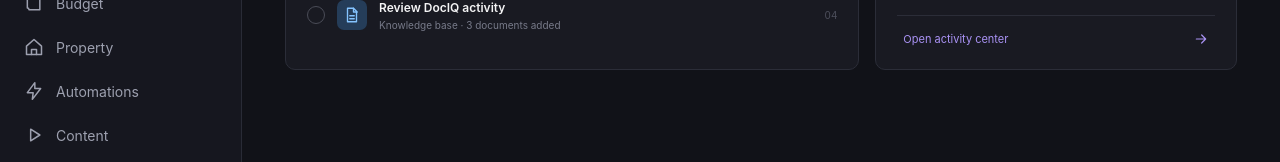
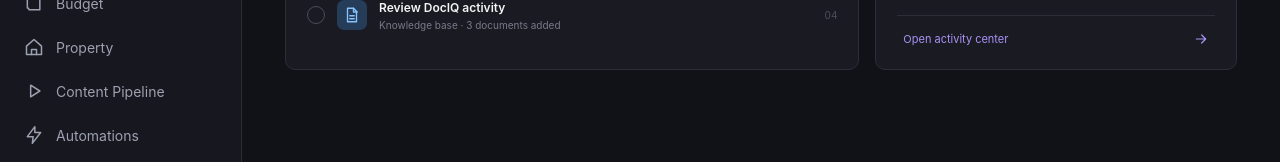
Before and after one commit to fmaslim/LifeOS, a React (Vite) app in the folder frontend/lifeos-web/: page / in a window 1280 px wide. Shown: the part 704-866 px from the top of the page. Built offline with nearby package versions, Linux system fonts and the light colour scheme.

Commit message:
feat: build Content Pipeline workspace

```diff
--- a/frontend/lifeos-web/src/App.tsx
+++ b/frontend/lifeos-web/src/App.tsx
@@ -31,6 +31,7 @@ import { ReadingPage } from './components/ReadingPage'
 import { DocumentsPage } from './components/DocumentsPage'
 import { BudgetPage } from './components/BudgetPage'
 import { PropertyPage } from './components/PropertyPage'
+import { ContentPipelinePage } from './components/ContentPipelinePage'
 
 type IconName = DashboardIcon
 
@@ -61,6 +62,7 @@ const readingData = services.reading.getReadingData()
 const documentData = services.documents.getDocumentData()
 const budgetData = services.budget.getBudgetData()
 const propertyData = services.property.getPropertyData()
+const contentPipelineData = services.contentPipeline.getContentPipelineData()
 const nav = shellData.navigation
 const cards = [dashboardData.automationSummary, dashboardData.youtubePipelineSummary, dashboardData.jarvisSummary, dashboardData.docIQSummary, dashboardData.rentalIncomeSummary, dashboardData.systemHealthSummary]
 const operations = dashboardData.dailyOperations
@@ -102,6 +104,7 @@ function App() {
   if (route === 'documents') return <div className="app-shell"><Sidebar activeRoute={route} /><main className="main-content">{topbar}<DocumentsPage data={documentData} /></main></div>
   if (route === 'budget') return <div className="app-shell"><Sidebar activeRoute={route} /><main className="main-content">{topbar}<BudgetPage data={budgetData} /></main></div>
   if (route === 'property') return <div className="app-shell"><Sidebar activeRoute={route} /><main className="main-content">{topbar}<PropertyPage data={propertyData} /></main></div>
+  if (route === 'content-pipeline') return <div className="app-shell"><Sidebar activeRoute={route} /><main className="main-content">{topbar}<ContentPipelinePage data={contentPipelineData} /></main></div>
   if (route === 'notes') return <div className="app-shell"><Sidebar activeRoute={route} /><main className="main-content">{topbar}<NotesPage data={noteData} /></main></div>
   if (route === 'tasks') return <div className="app-shell"><Sidebar activeRoute={route} /><main className="main-content">{topbar}<TasksPage tasks={taskData.tasks} /></main></div>
   if (route === 'goals') return <div className="app-shell"><Sidebar activeRoute={route} /><main className="main-content">{topbar}<GoalsPage data={goalData} /></main></div>
--- /dev/null
+++ b/frontend/lifeos-web/src/components/ContentPipelinePage.css
@@ -0,0 +1 @@
+.pipeline-board{display:grid;grid-template-columns:repeat(8,minmax(190px,1fr));gap:10px;overflow-x:auto;padding-bottom:12px}.pipeline-column{min-height:330px;padding:10px;border:1px solid #292b36;border-radius:9px;background:#15161d}.pipeline-column>h2{margin:3px 3px 12px;color:#8d90a0;font-size:10px;text-transform:uppercase}.pipeline-item{padding:12px;border:1px solid #323440;border-radius:8px;background:#1e1f28;margin-bottom:8px}.pipeline-item h3{font-size:11px;margin:8px 0}.pipeline-item p{color:#858896;font-size:9px}.pipeline-item footer{display:flex;justify-content:space-between;align-items:center}.pipeline-item button{border:0;background:none;color:#ae96f1;font:inherit;font-size:9px;cursor:pointer}.pipeline-list{display:grid;gap:9px}.pipeline-list .pipeline-item{display:grid;grid-template-columns:minmax(0,1fr) auto auto;gap:16px;align-items:center;margin:0}.pipeline-list .pipeline-item h3{margin:0}.pipeline-list .pipeline-item p{margin:4px 0 0}@media(max-width:760px){.pipeline-list .pipeline-item{grid-template-columns:1fr}.pipeline-board{grid-template-columns:repeat(8,180px)}}
--- a/frontend/lifeos-web/src/data/shellMockData.ts
+++ b/frontend/lifeos-web/src/data/shellMockData.ts
@@ -4,7 +4,7 @@ import type { ShellData } from '../models/shell'
 export const shellMockData: ShellData = {
   profile: { initials: 'FM', name: 'Frank Maslowski', workspaceName: 'Personal workspace' },
   navigation: [
-    { label: 'Dashboard', route: 'dashboard', icon: 'grid' }, { label: 'Today', route: 'today', icon: 'check' }, { label: 'Activity', route: 'activity', icon: 'refresh' }, { label: 'Calendar', route: 'calendar', icon: 'calendar' }, { label: 'Notes', route: 'notes', icon: 'file' }, { label: 'Tasks', route: 'tasks', icon: 'check' }, { label: 'Goals', route: 'goals', icon: 'target' }, { label: 'Projects', route: 'projects', icon: 'folder' }, { label: 'Habits', route: 'habits', icon: 'refresh' }, { label: 'Learning', route: 'learning', icon: 'files' }, { label: 'Contacts', route: 'contacts', icon: 'users' }, { label: 'Reading', route: 'reading', icon: 'files' }, { label: 'Documents', route: 'documents', icon: 'file' }, { label: 'Budget', route: 'budget', icon: 'wallet' }, { label: 'Property', route: 'property', icon: 'home' }, { label: 'Automations', route: 'automations', icon: 'bolt' }, { label: 'Content', route: 'content', icon: 'play' }, { label: 'Jarvis', route: 'jarvis', icon: 'sparkles' }, { label: 'DocIQ', route: 'dociq', icon: 'file' }, { label: 'Finances', route: 'finances', icon: 'wallet' }, { label: 'Home', route: 'home', icon: 'home' }, { label: 'Health', route: 'health', icon: 'heart' }, { label: 'Settings', route: 'settings', icon: 'settings' },
+    { label: 'Dashboard', route: 'dashboard', icon: 'grid' }, { label: 'Today', route: 'today', icon: 'check' }, { label: 'Activity', route: 'activity', icon: 'refresh' }, { label: 'Calendar', route: 'calendar', icon: 'calendar' }, { label: 'Notes', route: 'notes', icon: 'file' }, { label: 'Tasks', route: 'tasks', icon: 'check' }, { label: 'Goals', route: 'goals', icon: 'target' }, { label: 'Projects', route: 'projects', icon: 'folder' }, { label: 'Habits', route: 'habits', icon: 'refresh' }, { label: 'Learning', route: 'learning', icon: 'files' }, { label: 'Contacts', route: 'contacts', icon: 'users' }, { label: 'Reading', route: 'reading', icon: 'files' }, { label: 'Documents', route: 'documents', icon: 'file' }, { label: 'Budget', route: 'budget', icon: 'wallet' }, { label: 'Property', route: 'property', icon: 'home' }, { label: 'Content Pipeline', route: 'content-pipeline', icon: 'play' }, { label: 'Automations', route: 'automations', icon: 'bolt' }, { label: 'Content', route: 'content', icon: 'play' }, { label: 'Jarvis', route: 'jarvis', icon: 'sparkles' }, { label: 'DocIQ', route: 'dociq', icon: 'file' }, { label: 'Finances', route: 'finances', icon: 'wallet' }, { label: 'Home', route: 'home', icon: 'home' }, { label: 'Health', route: 'health', icon: 'heart' }, { label: 'Settings', route: 'settings', icon: 'settings' },
   ],
   placeholderPages: [
     { route: 'automations', eyebrow: 'Workflow control', title: 'Automations', description: 'Monitor, organize, and build the systems that keep LifeOS moving.', status: 'Automation workspace coming soon', icon: 'bolt' },
--- /dev/null
+++ b/frontend/lifeos-web/src/models/contentPipeline.ts
@@ -0,0 +1 @@
+export type PipelineStage='Idea'|'Script'|'Thumbnail'|'Video'|'Ready'|'Scheduled'|'Published'|'Archived';export interface PipelineItem{id:string;title:string;format:'Short'|'Long';stage:PipelineStage;platforms:string[];targetDate:string;publishedUrl?:string;generatorRef?:string}export interface ContentPipelineData{items:PipelineItem[]}
--- a/frontend/lifeos-web/src/models/shell.ts
+++ b/frontend/lifeos-web/src/models/shell.ts
@@ -1,6 +1,6 @@
 import type { DashboardIcon } from './dashboard'
 
-export type RouteName = 'dashboard' | 'today' | 'activity' | 'calendar' | 'notes' | 'tasks' | 'goals' | 'projects' | 'habits' | 'learning' | 'contacts' | 'reading' | 'documents' | 'budget' | 'property' | 'automations' | 'content' | 'jarvis' | 'dociq' | 'finances' | 'home' | 'health' | 'settings'
+export type RouteName = 'dashboard' | 'today' | 'activity' | 'calendar' | 'notes' | 'tasks' | 'goals' | 'projects' | 'habits' | 'learning' | 'contacts' | 'reading' | 'documents' | 'budget' | 'property' | 'content-pipeline' | 'automations' | 'content' | 'jarvis' | 'dociq' | 'finances' | 'home' | 'health' | 'settings'
 
 export interface ShellNavigationItem { label: string; route: RouteName; icon: DashboardIcon }
 export interface WorkspaceProfile { initials: string; name: string; workspaceName: string }
--- /dev/null
+++ b/frontend/lifeos-web/src/services/ContentPipelineService.ts
@@ -0,0 +1 @@
+import type{ContentPipelineData}from'../models/contentPipeline';export interface ContentPipelineService{getContentPipelineData():ContentPipelineData}export class MockContentPipelineService implements ContentPipelineService{getContentPipelineData():ContentPipelineData{return{items:[{id:'cp-1',title:'The $11B Telecom Lie',format:'Long',stage:'Video',platforms:['YouTube','Spotify'],targetDate:'2026-09-16',generatorRef:'Long generator output'},{id:'cp-2',title:'$9B Blood Test Collapse',format:'Short',stage:'Ready',platforms:['YouTube Shorts','Instagram','Threads'],targetDate:'2026-09-14',generatorRef:'Short generator output'},{id:'cp-3',title:'The Hidden Debt Playbook',format:'Long',stage:'Script',platforms:['YouTube','Medium'],targetDate:'2026-09-18',generatorRef:'Research notes'},{id:'cp-4',title:'HealthSouth: Tiny Lies',format:'Short',stage:'Published',platforms:['YouTube Shorts'],targetDate:'2026-09-12',publishedUrl:'https://youtube.com/'}]}}}
--- a/frontend/lifeos-web/src/services/serviceRegistry.ts
+++ b/frontend/lifeos-web/src/services/serviceRegistry.ts
@@ -24,7 +24,8 @@ import { MockReadingService } from './MockReadingService'
 import { MockDocumentService } from './MockDocumentService'
 import { MockBudgetService } from './BudgetService'
 import { MockPropertyService } from './PropertyService'
+import { MockContentPipelineService } from './ContentPipelineService'
 
 /** Single composition root for swappable LifeOS domain services. */
-export function createServiceRegistry() { return { activity: new MockActivityService(), automations: new MockAutomationsService(), budget: new MockBudgetService(), calendar: new MockCalendarService(), contacts: new MockContactService(), content: new MockContentService(), dashboard: new MockDashboardService(), documents: new MockDocumentService(), docIQ: new MockDocIQService(), finances: new MockFinancesService(), goals: new MockGoalService(), habits: new MockHabitService(), health: new MockHealthService(), home: new MockHomeService(), jarvis: new MockJarvisService(), learning: new MockLearningService(), notes: new MockNoteService(), notifications: new MockNotificationService(), projects: new MockProjectService(), property: new MockPropertyService(), reading: new MockReadingService(), search: new MockSearchService(), settings: new MockSettingsService(), shell: new MockShellService(), tasks: new MockTaskService(), today: new MockTodayService() } }
+export function createServiceRegistry() { return { activity: new MockActivityService(), automations: new MockAutomationsService(), budget: new MockBudgetService(), calendar: new MockCalendarService(), contacts: new MockContactService(), content: new MockContentService(), contentPipeline: new MockContentPipelineService(), dashboard: new MockDashboardService(), documents: new MockDocumentService(), docIQ: new MockDocIQService(), finances: new MockFinancesService(), goals: new MockGoalService(), habits: new MockHabitService(), health: new MockHealthService(), home: new MockHomeService(), jarvis: new MockJarvisService(), learning: new MockLearningService(), notes: new MockNoteService(), notifications: new MockNotificationService(), projects: new MockProjectService(), property: new MockPropertyService(), reading: new MockReadingService(), search: new MockSearchService(), settings: new MockSettingsService(), shell: new MockShellService(), tasks: new MockTaskService(), today: new MockTodayService() } }
 export type ServiceRegistry = ReturnType<typeof createServiceRegistry>
```
Also changed, not shown: frontend/lifeos-web/src/components/ContentPipelinePage.tsx (added, +1 -0 lines).
